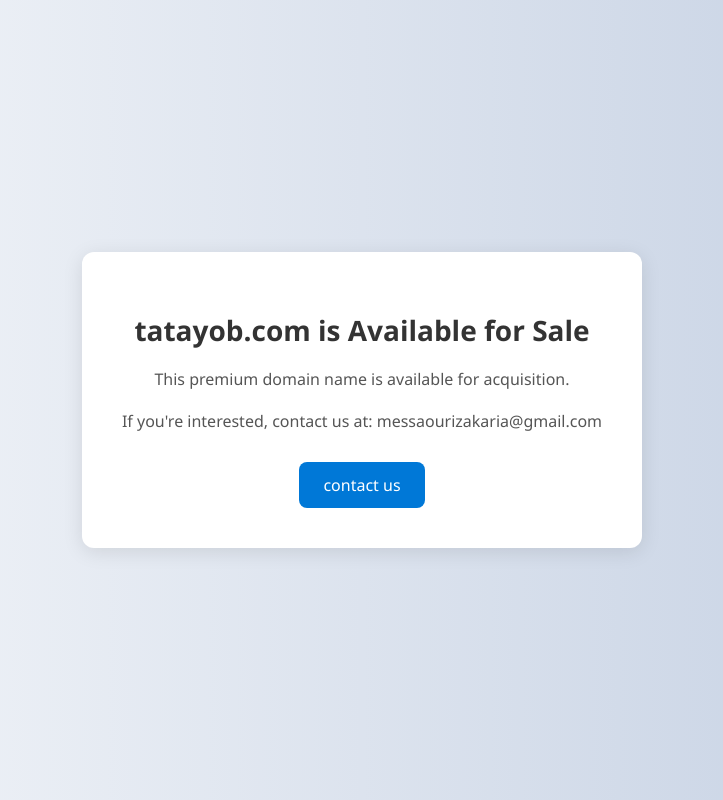
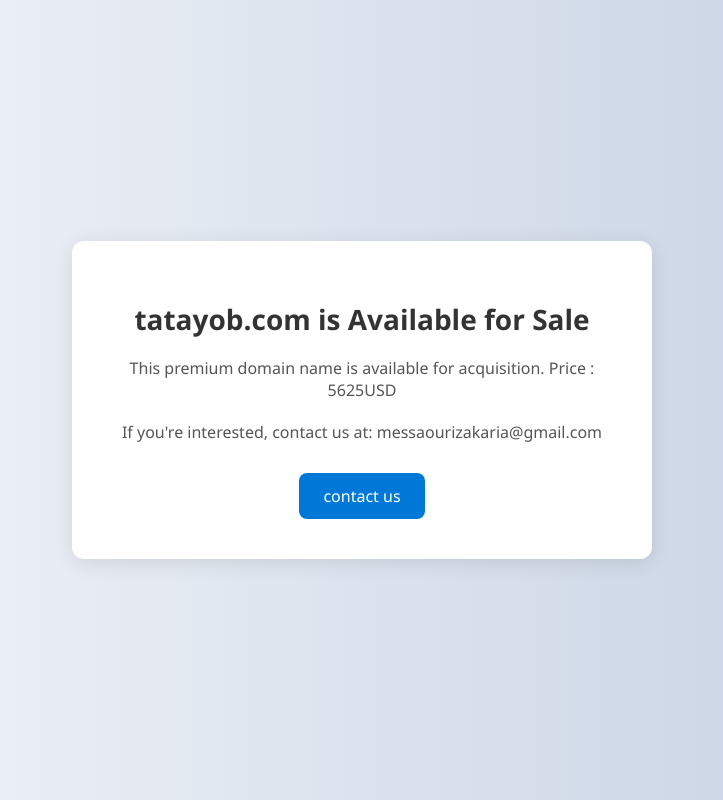
Before and after one commit to Zakariam99/tatayob, a plain HTML site: page index.html in a window 1280 px wide. Shown: the whole page, without its empty margins (278-1001 px from the left). Drawn offline with Linux system fonts and the light colour scheme.

Commit message:
Update index.html

```diff
--- a/index.html
+++ b/index.html
@@ -54,6 +54,7 @@
     <h1>tatayob.com is Available for Sale</h1>
     <p>
       This premium domain name is available for acquisition.
+      Price : 5625USD
     </p>
     <p>
       If you're interested, contact us at:
```
